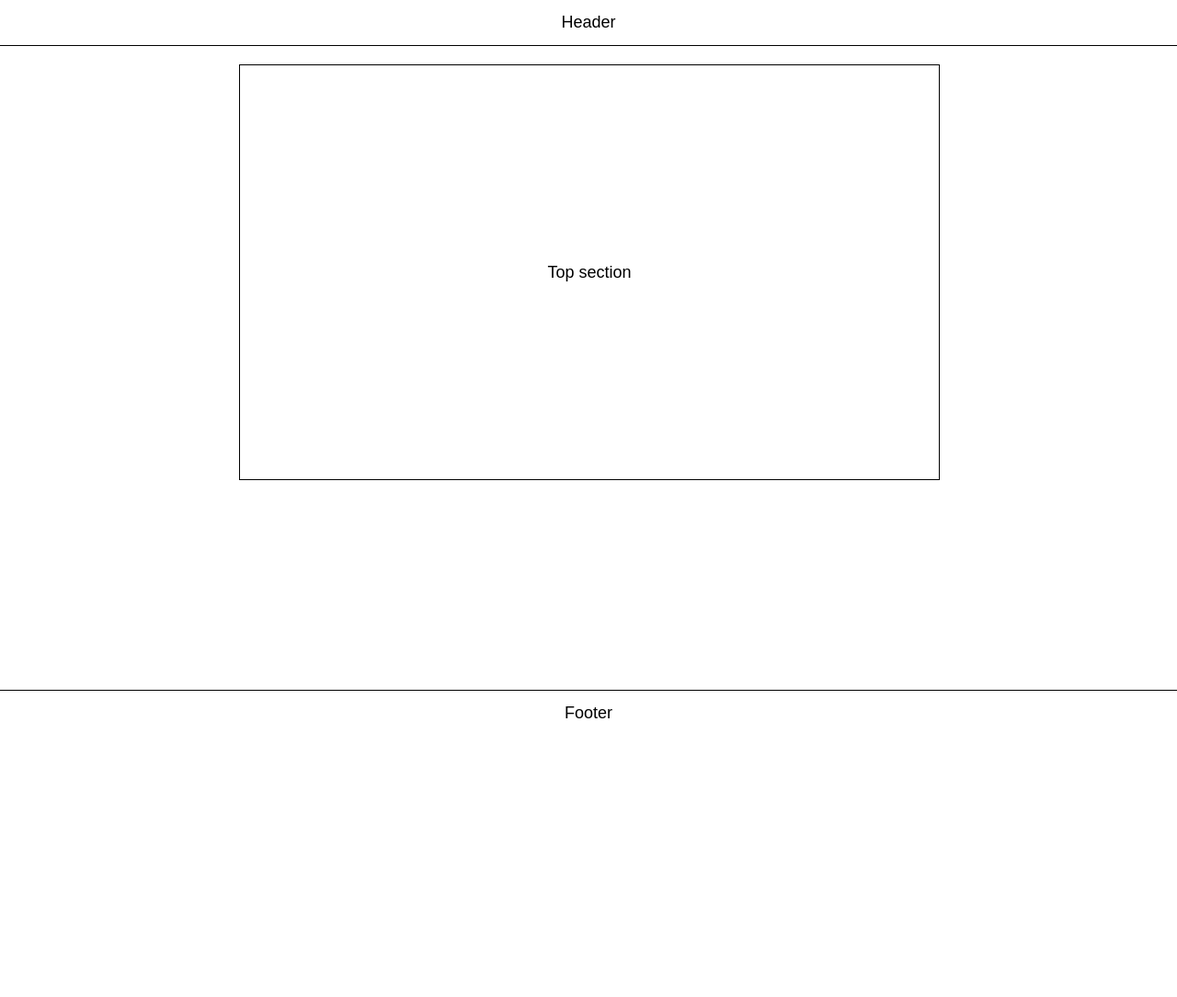
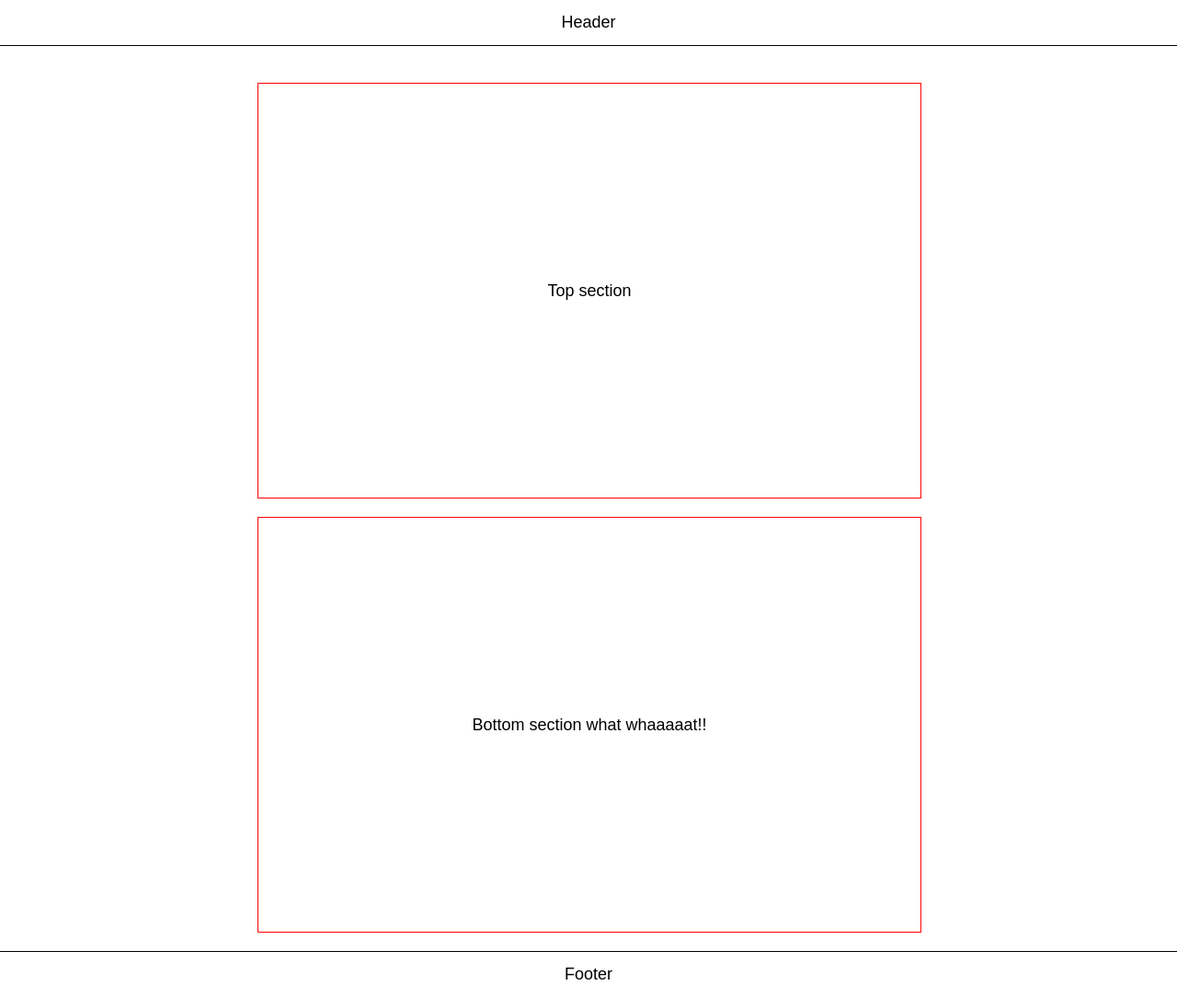
Before and after one commit to ooloo-io/github-flow-EeethB, a plain HTML site: page src/index.html in a window 1280 px wide. Shown: the whole page at 92% size. Before the commit the page ends 800 px from the top, so only its background shows below. Drawn offline with nearby package versions, Linux system fonts and the light colour scheme.

```diff
--- a/src/index.html
+++ b/src/index.html
@@ -20,6 +20,9 @@
     <section class="section">
       Top section
     </section>
+    <section class="section">
+      Bottom section what whaaaaat!!
+    </section>
   </main>
   <footer class="footer">
     Footer
--- a/src/styles.css
+++ b/src/styles.css
@@ -25,6 +25,10 @@
   max-width: 100%;
   margin: auto;
   padding: 20px;
+  min-height: calc(100vh - 100px);
+  width: 720px;
+  max-width: 100%;
+  margin: auto;
 }
 
 .section {
@@ -34,4 +38,9 @@
   justify-content: center;
   align-items: center;
   border: 1px solid black;
+  margin-top: 20px;
+  display: flex;
+  justify-content: center;
+  align-items: center;
+  border: 1px solid red;
 }
```
